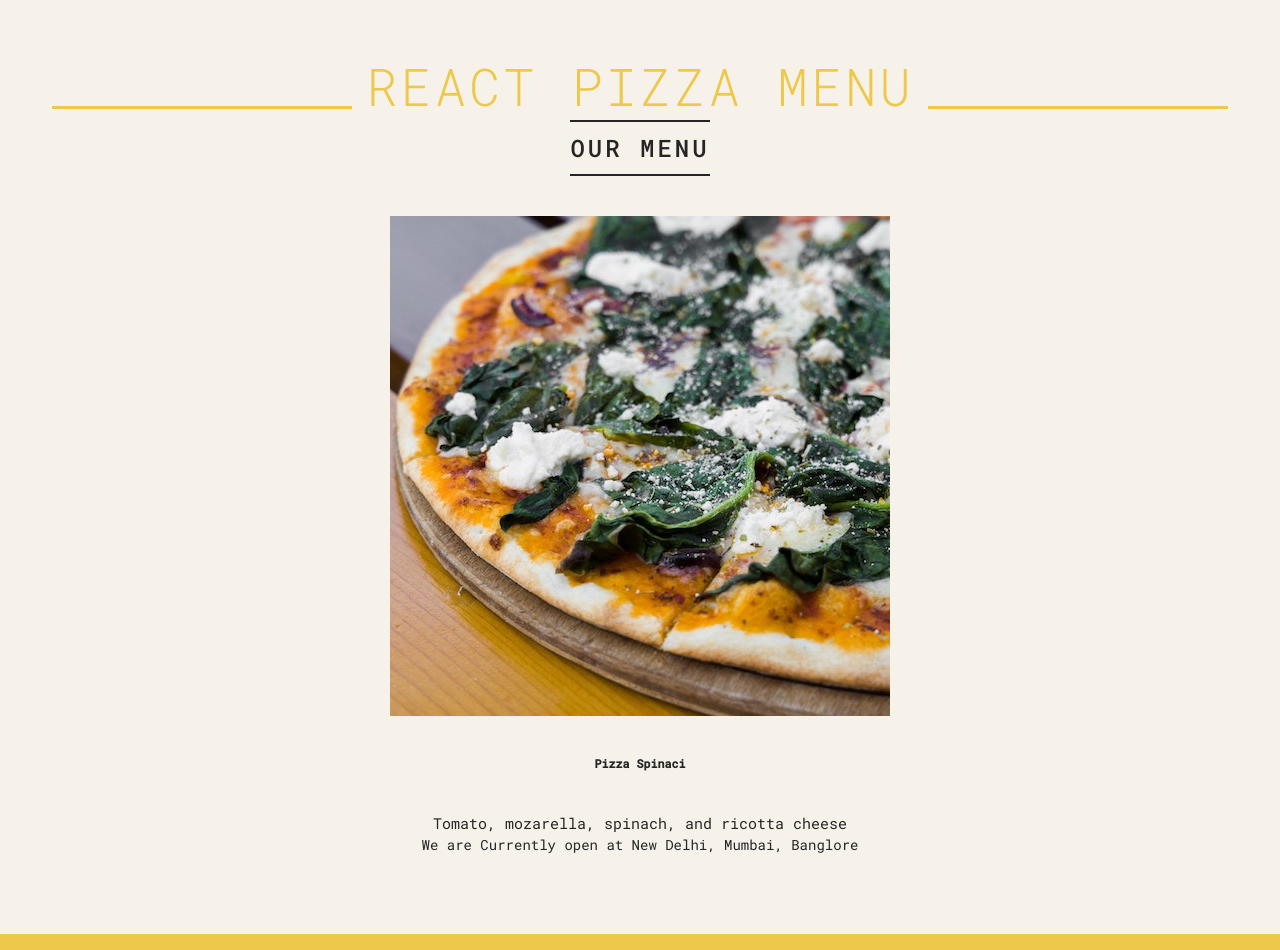
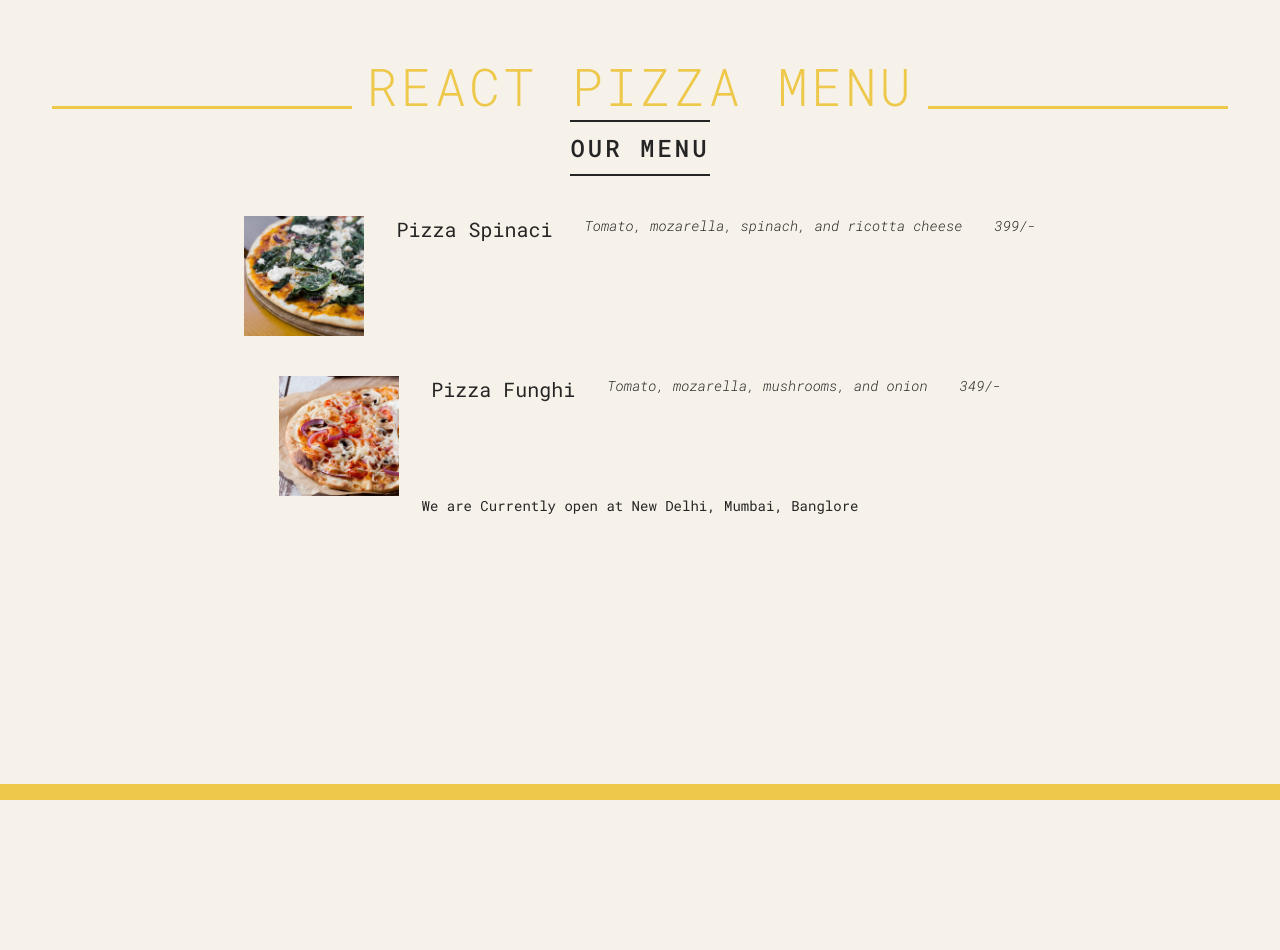
Before and after one commit to vikram-codes/React-Pizza-Menu, a React (Vite) app: page / in a window 1280 px wide. After the commit the page ends 800 px from the top, so only its background shows below. Built offline with nearby package versions, Linux system fonts and the light colour scheme.

Commit message:
Added props

```diff
--- a/src/App.jsx
+++ b/src/App.jsx
@@ -2,7 +2,7 @@
 import "./App.css";
 import "./index.css";
 
-function Pizza() {
+function Pizza(props) {
   const pizzaData = [
     {
       name: "Focaccia",
@@ -49,11 +49,12 @@ function Pizza() {
   ];
 
   return (
-    <>
-      <img src="src/pizzas/spinaci.jpg" alt="Pizza Spinaci"></img>
-      <h3>Pizza Spinaci</h3>
-      <p>Tomato, mozarella, spinach, and ricotta cheese</p>
-    </>
+    <div className="pizza">
+      <img src={props.photoName} alt={props.name}></img>
+      <h3>{props.name}</h3>
+      <p>{props.ingredients}</p>
+      <p>{props.price}</p>
+    </div>
   );
 }
 
@@ -69,7 +70,18 @@ function Menu() {
   return (
     <main className="menu">
       <h2>Our Menu</h2>
-      <Pizza />
+      <Pizza
+        name="Pizza Spinaci"
+        ingredients="Tomato, mozarella, spinach, and ricotta cheese"
+        photoName="src/pizzas/spinaci.jpg"
+        price="399/-"
+      />
+      <Pizza
+        name="Pizza Funghi"
+        ingredients="Tomato, mozarella, mushrooms, and onion"
+        photoName="src/pizzas/funghi.jpg"
+        price="349/-"
+      />
     </main>
   );
 }
```
